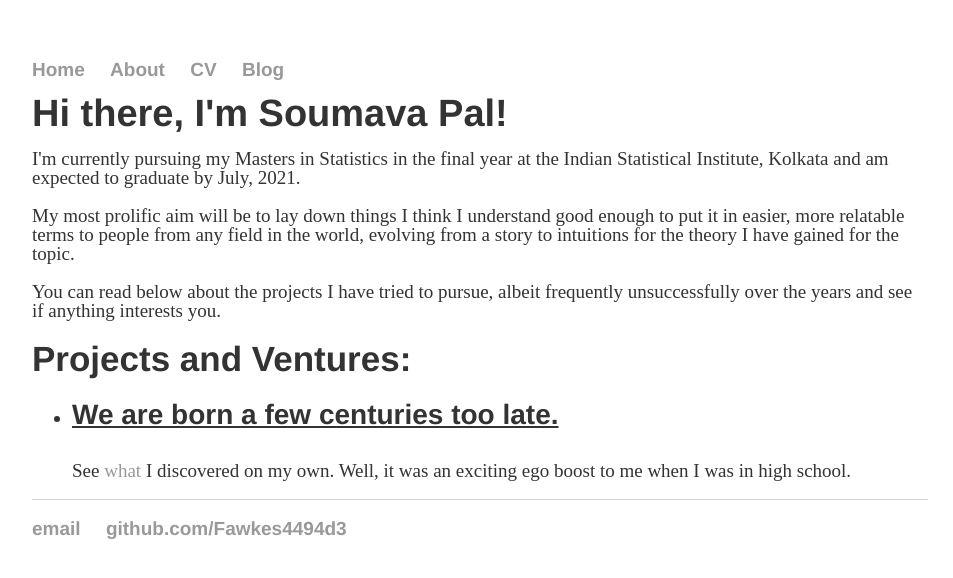
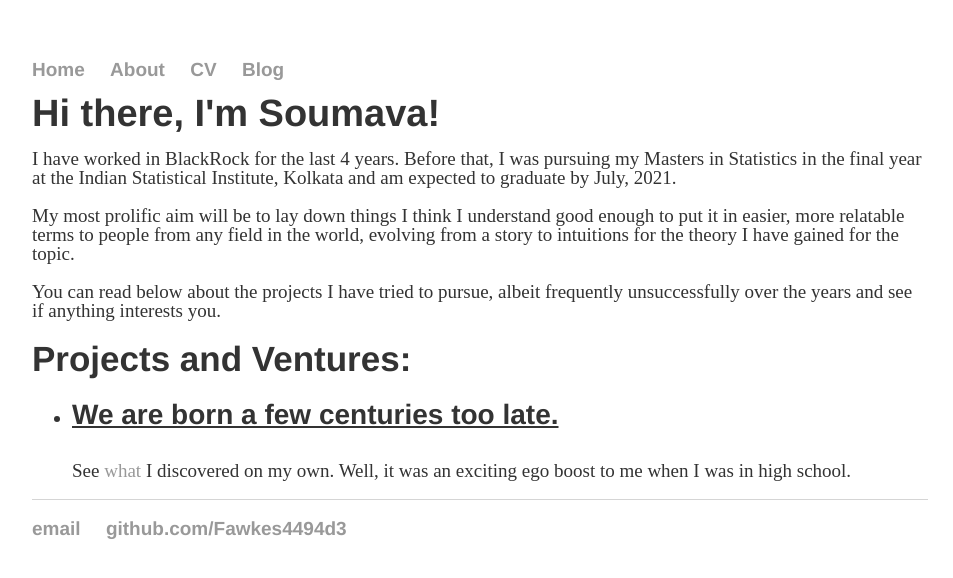
Before and after one commit to Fawkes4494d3/Fawkes4494d3.github.io, a Jekyll site: the page built from index.html, in a window 1280 px wide. Shown: the top 578 px of the page, without its empty margins (160-1113 px from the left). Built offline with Jekyll 4.4.1, drawn with Linux system fonts in a browser that asks for light colours.

Commit message:
Updating again

```diff
--- a/index.html
+++ b/index.html
@@ -3,8 +3,8 @@ layout: default
 title: Fawkes4494d3, IRL Soumava
 ---
 <div class="blurb">
-	<h1>Hi there, I'm Soumava Pal!</h1>
-	<p>I'm currently pursuing my Masters in Statistics in the final year at the Indian Statistical Institute, Kolkata and am expected to graduate by July, 2021.</p>
+	<h1>Hi there, I'm Soumava!</h1>
+	<p>I have worked in BlackRock for the last 4 years. Before that, I was pursuing my Masters in Statistics in the final year at the Indian Statistical Institute, Kolkata and am expected to graduate by July, 2021.</p>
 	<p> My most prolific aim will be to lay down things I think I understand good enough to put it in easier, more relatable terms to people from any field in the world, evolving from a story to intuitions for the theory I have gained for the topic.</p>
 	<p>You can read below about the projects I have tried to pursue, albeit frequently unsuccessfully over the years and see if anything interests you.
 
```
